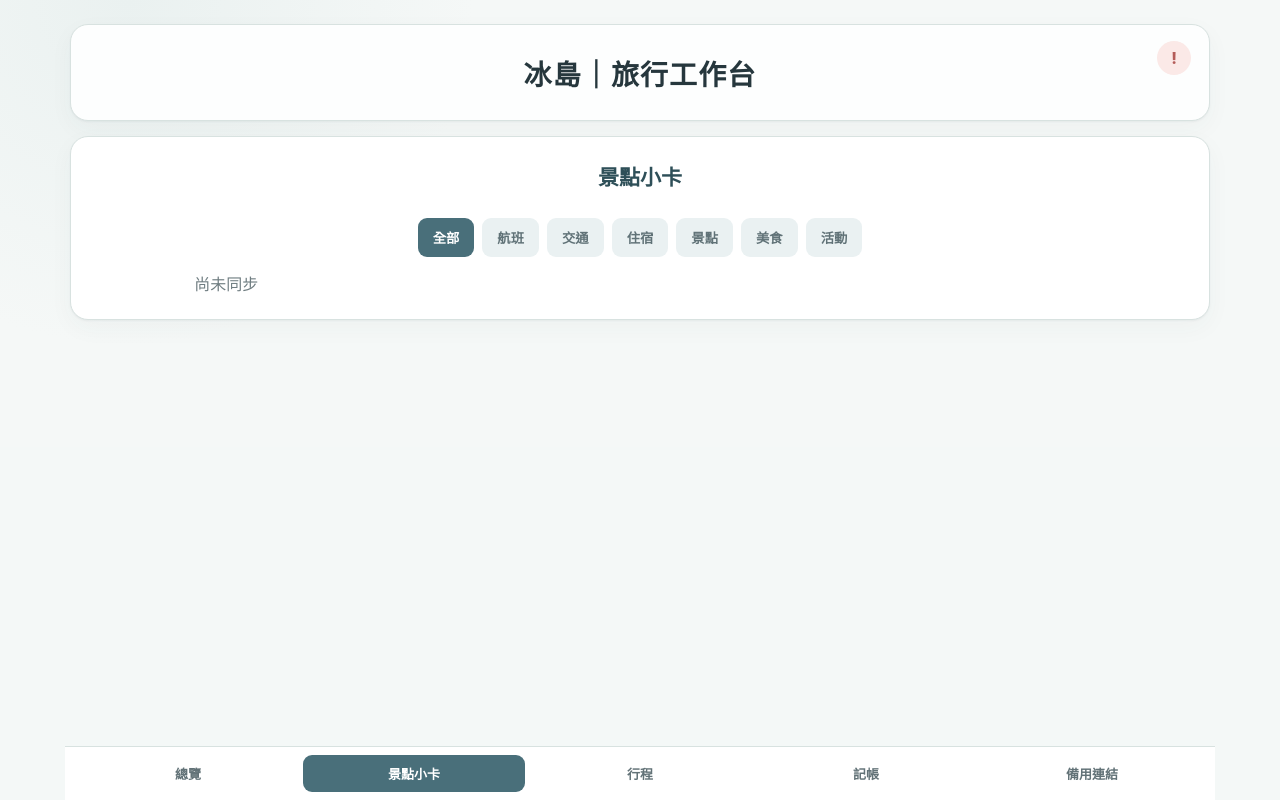
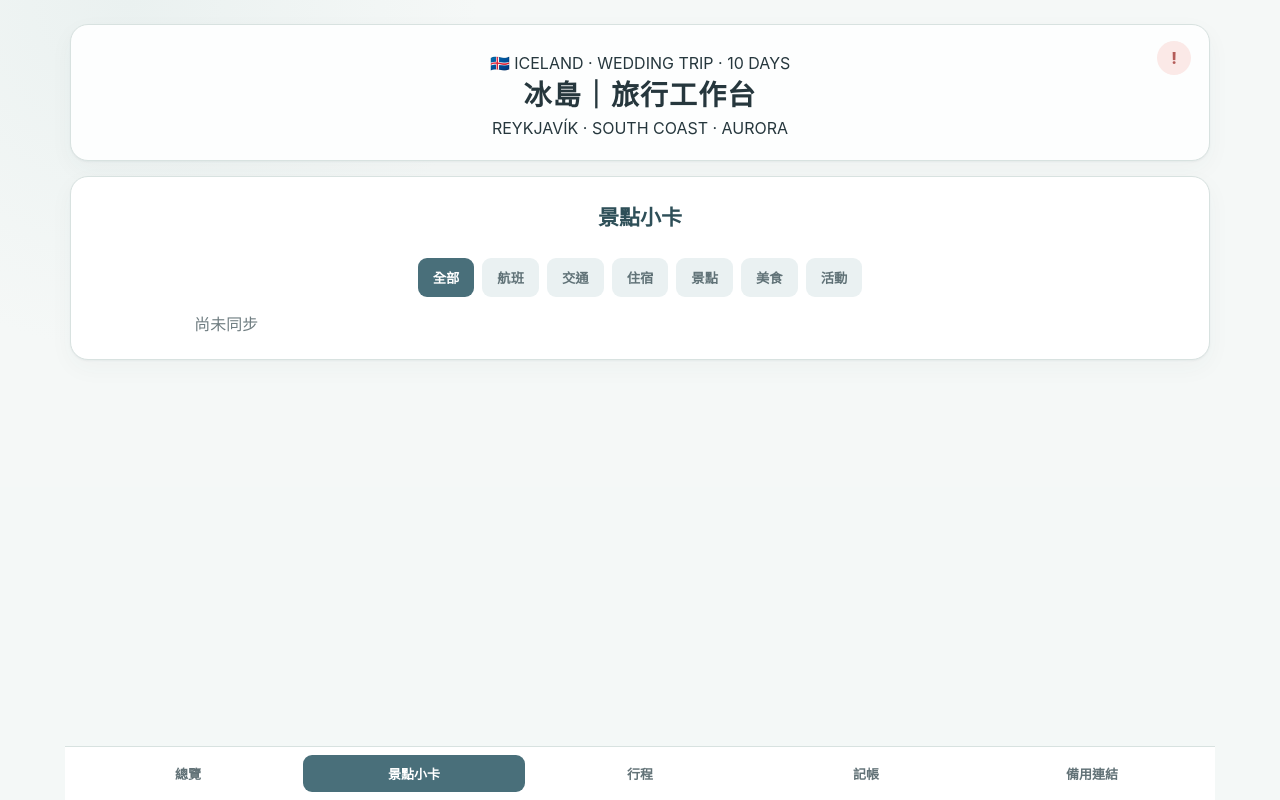
Before and after one commit to uli20000/TRIP, a plain HTML site: page web/index.html in a window 1280 px wide. Drawn offline with Linux system fonts and the light colour scheme; no server answers.

Commit message:
Update Iceland visual design

```diff
--- a/web/index.html
+++ b/web/index.html
@@ -9,12 +9,12 @@
   <body>
     <div class="wrap">
       <div id="appPanel">
-        <div class="panel">
-          <div class="row space">
-            <div>
-              <h1>冰島｜旅行工作台</h1>
-            </div>
+        <div class="panel hero-panel">
+          <div class="hero-kicker">
+            <span class="hero-flag">🇮🇸</span> ICELAND · WEDDING TRIP · 10 DAYS
           </div>
+          <h1>冰島｜旅行工作台</h1>
+          <div class="hero-route">REYKJAVÍK · SOUTH COAST · AURORA</div>
           <div
             id="status"
             class="status"
@@ -348,7 +348,7 @@
               target="_blank"
               rel="noreferrer"
               style="display: inline-block; margin-top: 12px"
-              >開啟地標導航</a
+              >地圖</a
             >
             <div id="spotModalBody" class="modal-content"></div>
           </div>
```
